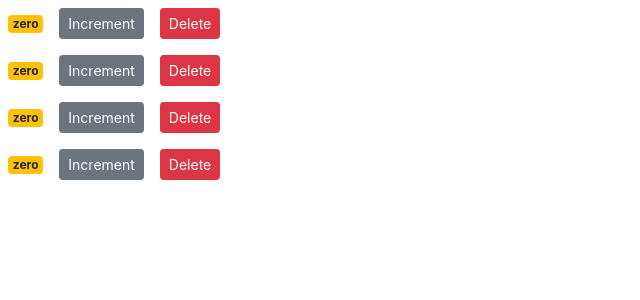
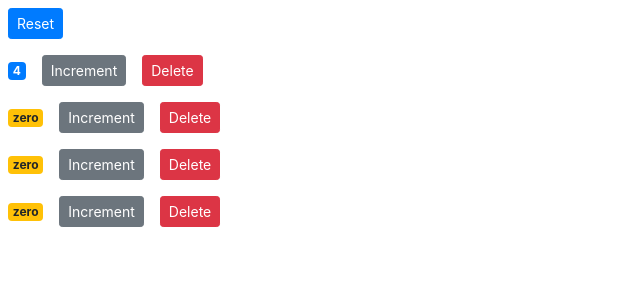
Before and after one commit to nawgala/rnd-react-counter-app, a React (Create React App) app: page / in a window 1280 px wide. Shown: the top 300 px of the page, without its empty margins (0-640 px from the left). Built offline with nearby package versions, Linux system fonts and the light colour scheme.

Commit message:
Add blank handReset method

```diff
--- a/src/components/counters.jsx
+++ b/src/components/counters.jsx
@@ -4,11 +4,19 @@
 class Counters extends Component {
   state = {
     counters: [
-      { id: 1, value: 0 },
+      { id: 1, value: 4 },
       { id: 2, value: 0 },
       { id: 3, value: 0 },
       { id: 4, value: 0 },
     ],
+  };
+
+  handleReset = () => {
+    const counters = this.state.counters.map((counter) => {
+      counter.value = 0;
+      return counter;
+    });
+    this.setState({ counters });
   };
 
   handleDelete = (counterId) => {
@@ -18,9 +26,18 @@
     }
   };
 
+  componentDidCatch = (error, errorInfo) => {
+    console.log(error, errorInfo);
+  };
   render() {
     return (
       <div>
+        <button
+          onClick={this.handleReset}
+          className="btn btn-sm btn-primary m-2"
+        >
+          Reset
+        </button>
         {this.state.counters.map((counter) => (
           <Counter
             onDelete={this.handleDelete}
```
